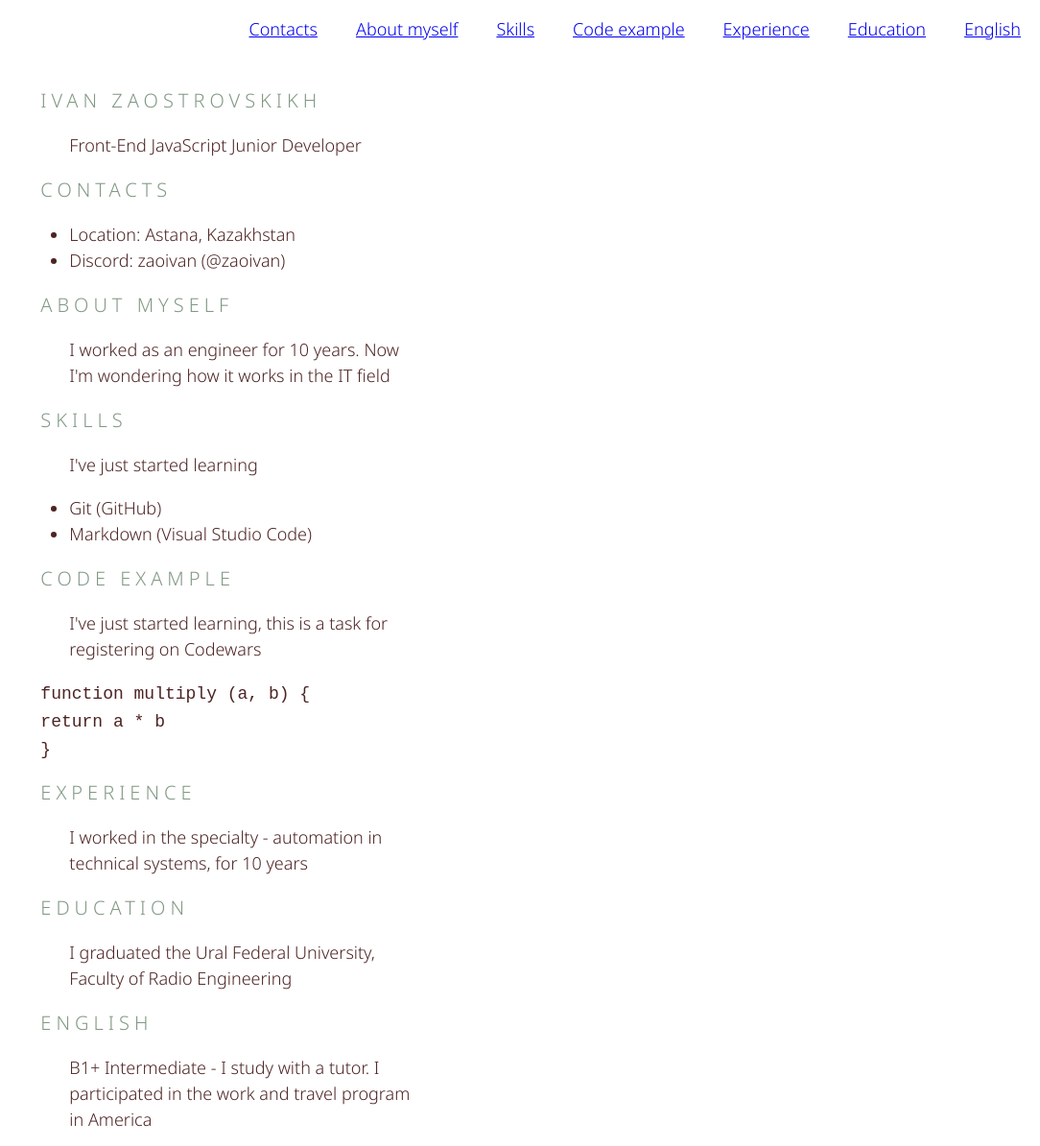
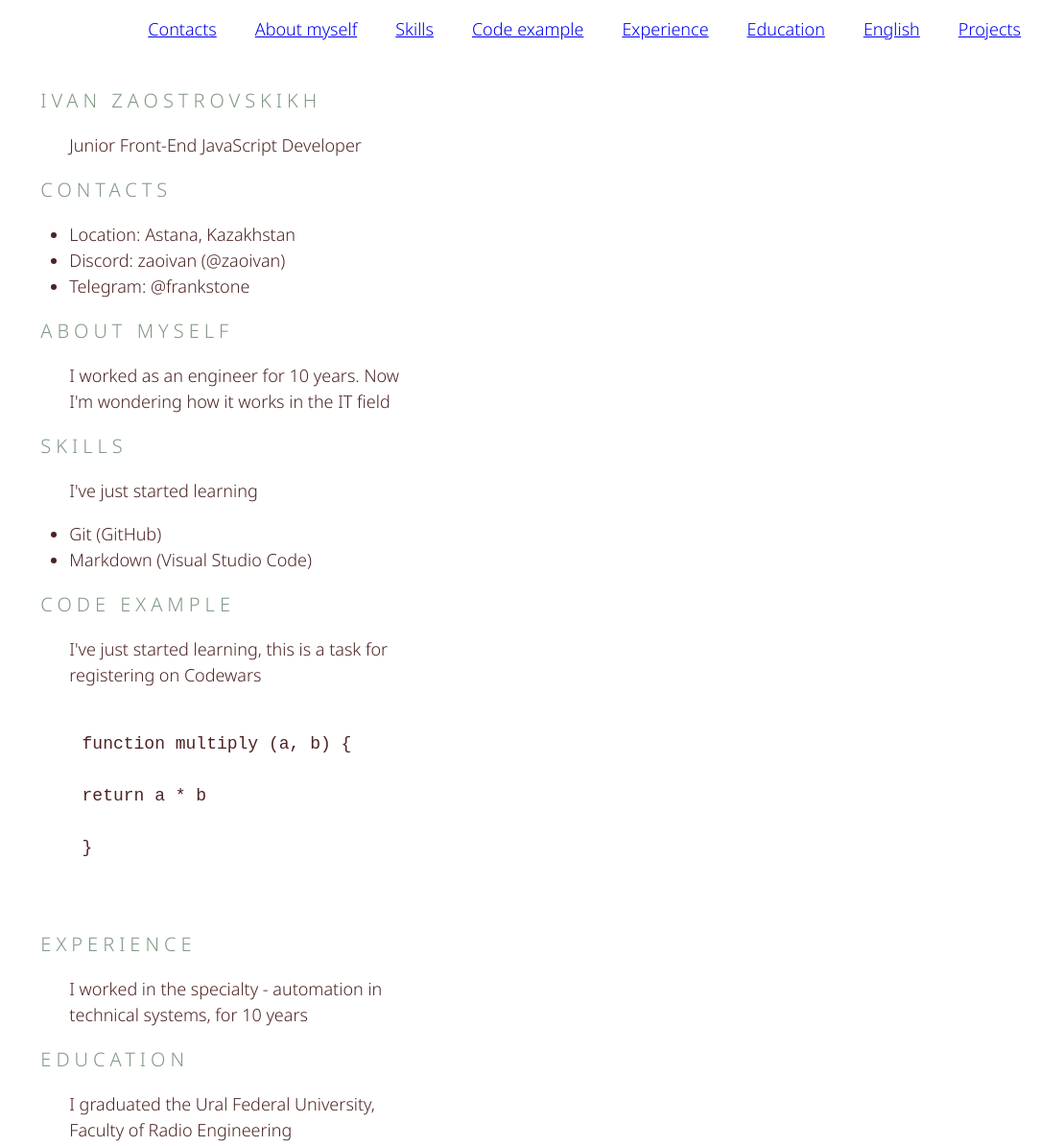
Before and after one commit to zaoivan/rsschool-cv, a plain HTML site: page index.html in a window 1280 px wide. Shown: the part 220-1414 px from the top of the page at 96% size, without its empty margins (196-1280 px from the left). Drawn offline with Linux system fonts and the light colour scheme.

Commit message:
fix: add telegram contact

```diff
--- a/index.html
+++ b/index.html
@@ -24,6 +24,7 @@
                   <li class="nav-item"><a href="#experience" class="nav-link">Experience</a></li>
                   <li class="nav-item"><a href="#education" class="nav-link">Education</a></li>
                   <li class="nav-item"><a href="#english" class="nav-link">English</a></li>
+                  <li class="nav-item"><a href="#projects" class="nav-link">Projects</a></li>
                 </ul>
               </nav>
         </div>
@@ -32,13 +33,14 @@
         <div class = "container">
             <section class="section" id="profile">
                 <h1 class="section-title">Ivan Zaostrovskikh</h1>
-                <p class="section-item">Front-End JavaScript Junior Developer</p>
+                <p class="section-item">Junior Front-End JavaScript Developer</p>
             </section>
             <section class="section" id="contacts">
                 <h2 class="section-title">Contacts</h2>
                 <ul class="section-item">
                     <li><span>Location:</span> Astana, Kazakhstan</li>
                     <li><span>Discord:</span> zaoivan (@zaoivan) </li>
+                    <li><span>Telegram:</span> @frankstone </li>
                 </ul>
             </section>
             <section class="section" id="summary">
@@ -57,11 +59,13 @@
                 <h2 class="section-title">Code example</h2>
                 <p class="section-item">
                     I've just started learning, this is a task for registering on Codewars</p>
-                <code>
-                    function multiply (a, b) {<br>
-                    return a * b<br>
-                    }
-                </code>
+    <pre>
+        <code>
+    function multiply (a, b) {<br>
+    return a * b<br>
+    }
+        </code>
+    </pre>
             </section>
             <section class="section" id="experience">
                 <h2 class="section-title">Experience</h2>
@@ -75,6 +79,10 @@
                 <h2 class="section-title">English</h2>
                 <p class="section-item">B1+ Intermediate - I study with a tutor. I participated in the work and travel program in America</p>
             </section>
+            <section class="section" id="project">
+                <h2 class="section-title">Project</h2>
+                <p class="section-item"></p>
+            </section>
         </div>
     </main>
     <footer class = "footer">
```
